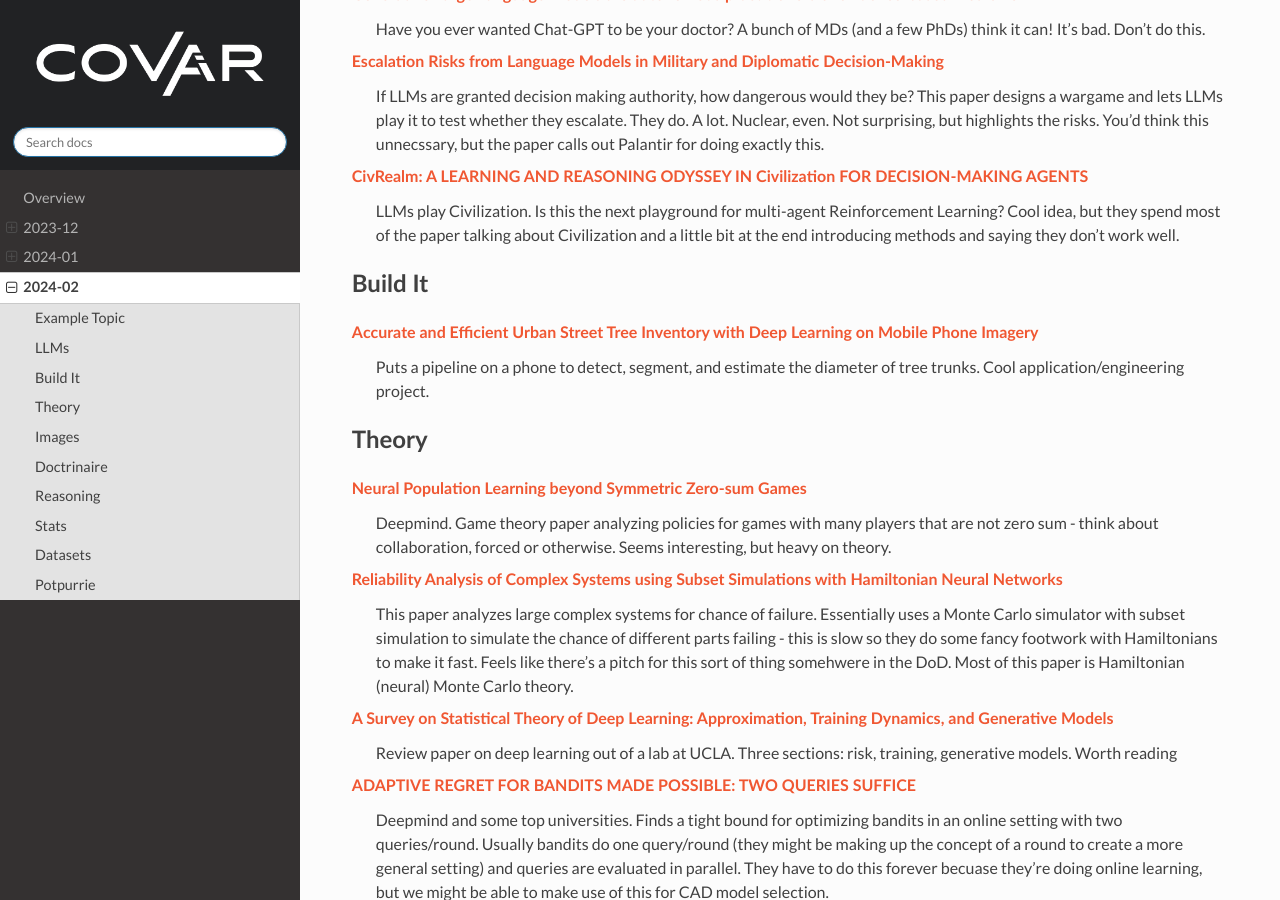
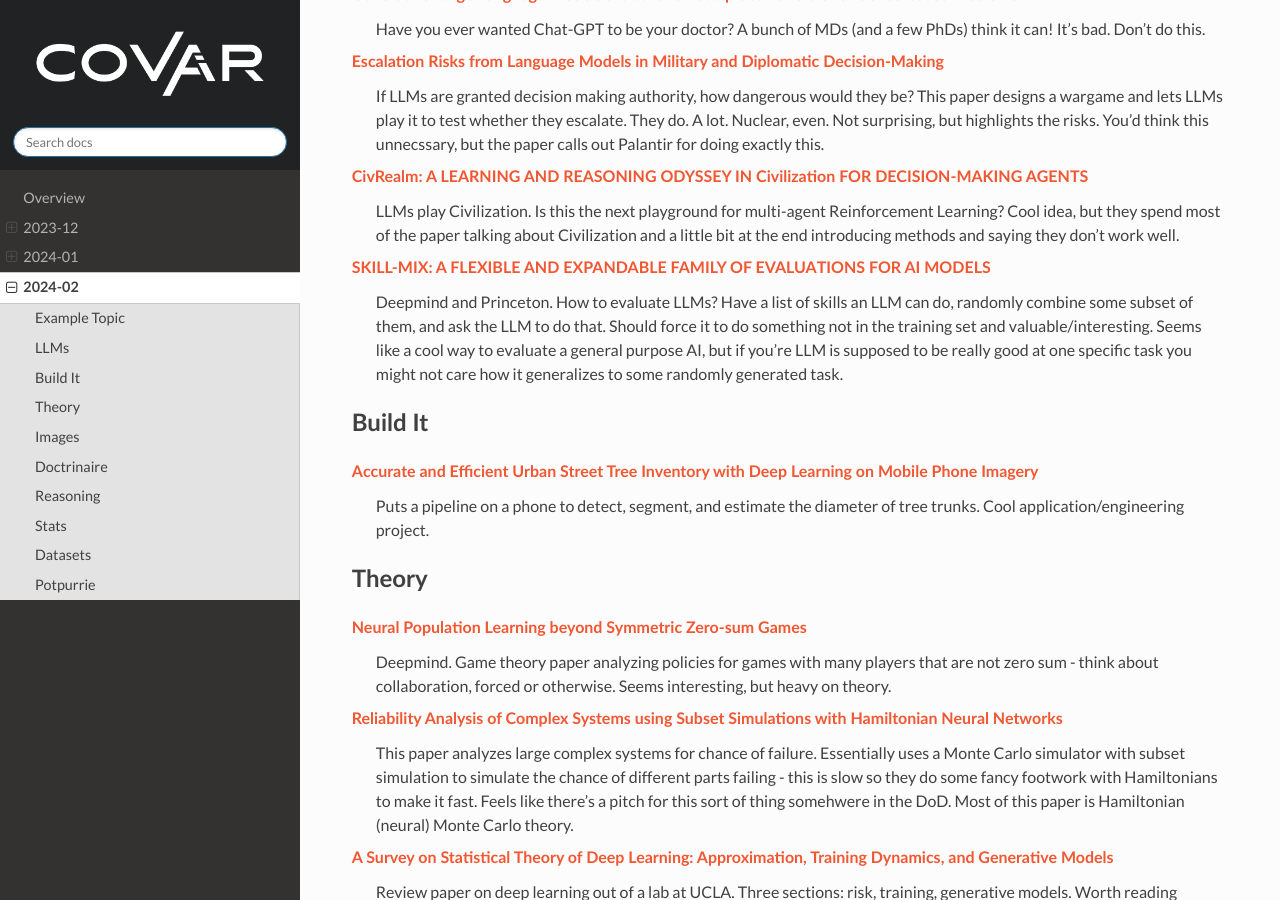
Before and after one commit to covartech/zeitgeist, a Sphinx documentation site: the page built from docs/issues/2024-02.rst, in a window 1280 px wide and 900 px high, scrolled down 1114 px. Built offline with Sphinx 7.4.7 and the Read the Docs theme 2.0.0, drawn with Linux system fonts in a browser that asks for light colours; some of the changed text lies outside the part shown.

Commit message:
Update 2024_01_23

```diff
--- a/docs/issues/2024-02.rst
+++ b/docs/issues/2024-02.rst
@@ -47,6 +47,9 @@
 
 `CivRealm: A LEARNING AND REASONING ODYSSEY IN Civilization FOR DECISION-MAKING AGENTS <https://arxiv.org/pdf/2401.10568.pdf>`_
     LLMs play Civilization.  Is this the next playground for multi-agent Reinforcement Learning?  Cool idea, but they spend most of the paper talking about Civilization and a little bit at the end introducing methods and saying they don't work well.
+
+`SKILL-MIX: A FLEXIBLE AND EXPANDABLE FAMILY OF EVALUATIONS FOR AI MODELS <https://arxiv.org/pdf/2310.17567.pdf>`_
+    Deepmind and Princeton.  How to evaluate LLMs?  Have a list of skills an LLM can do, randomly combine some subset of them, and ask the LLM to do that.  Should force it to do something not in the training set and valuable/interesting.  Seems like a cool way to evaluate a general purpose AI, but if you're LLM is supposed to be really good at one specific task you might not care how it generalizes to some randomly generated task.
 
 Build It
 --------
@@ -117,6 +120,9 @@
 `Automated lag-selection for multi-step univariate time series forecast using Bayesian Optimization: Forecast station-wise monthly rainfall of nine divisional cities of Bangladesh <https://arxiv.org/pdf/2401.08070.pdf>`_
     Wants to use an LSTM to model rainfall in Bangladesh, but has to do hyperparameter optimization.  Adapts Bayesian Optimization methods using Gaussian Processes as black box functions to do so.  Works pretty well.
 
+`Biological species delimitation based on genetic and spatial dissimilarity: a comparative study <https://arxiv.org/pdf/2401.12126.pdf>`_
+    Proposes bunch of genetic-spatial tests to test if different populations are from the same species.  Complicating factor is that members of the same species, from places far away, can have different genetic material and this has to be accounted for (how are they defining same/different species then?).  Throws a bunch of stuff at the wall and some of it sticks.
+
 Datasets
 ---------
 
```
